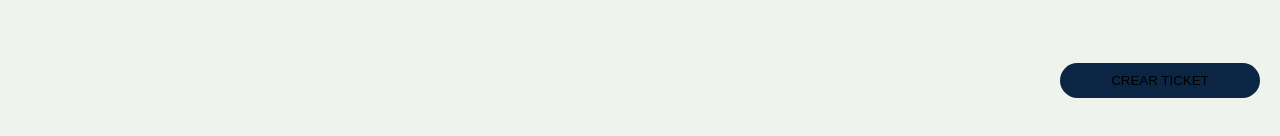
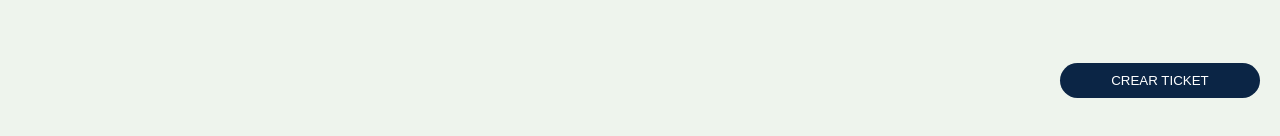
Before and after one commit to BrunoPasca/tribu_2_2022_2c, a Next.js app: page /moduloSoporte/soporte in a window 1280 px wide. Shown: the part 661-797 px from the top of the page. Built offline with nearby package versions, Linux system fonts and the light colour scheme.

Commit message:
letra boton

```diff
--- a/styles/soporte.module.css
+++ b/styles/soporte.module.css
@@ -62,7 +62,8 @@
     border-radius: 30px;
     width: 200px;
     background-color: #0B2545;
-    border: none
+    border: none;
+    color: white;
   }
 
   .contenedorBoton button:hover{
```
